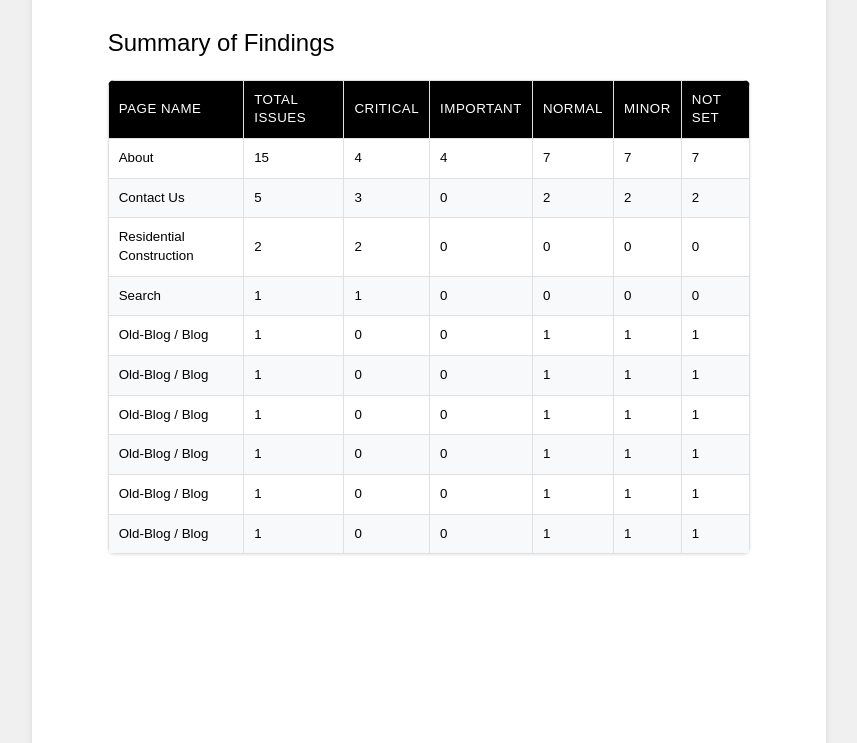
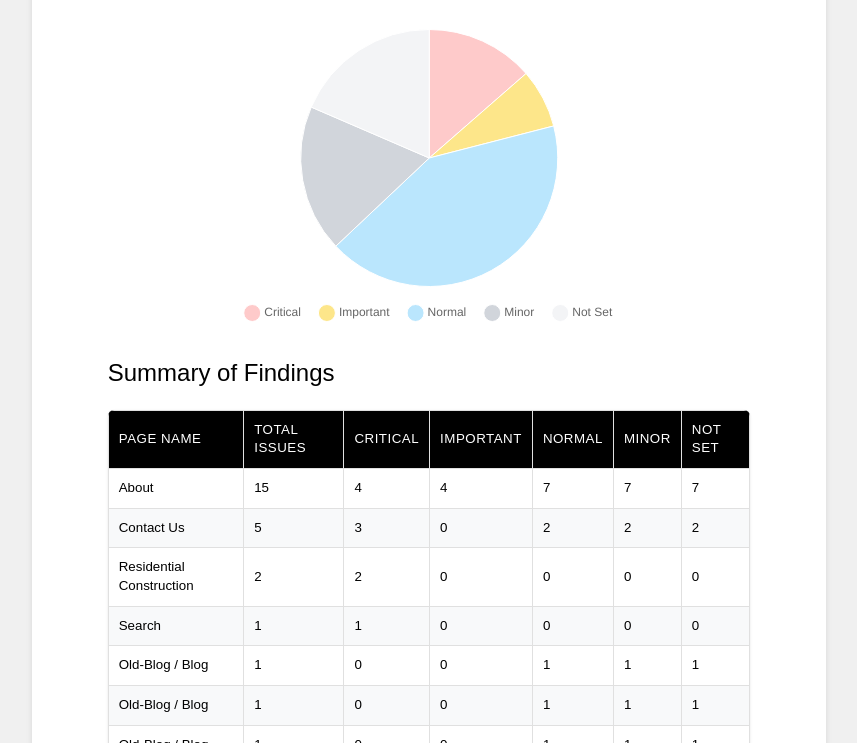
Before and after one commit to rajk270898/Import-Export-to-BugHerd, a website: page brand_Template/brand-template.html in a window 1280 px wide. Shown: the part 3617-4360 px from the top of the page, without its empty margins (211-1068 px from the left). Drawn offline with nearby package versions, Linux system fonts and the light colour scheme.

Commit message:
Pie chart has been added above the Summary findings

```diff
--- a/brand_Template/brand-styles.css
+++ b/brand_Template/brand-styles.css
@@ -1761,6 +1761,20 @@ table tbody tr:hover {
   }
 }
 
+/* Chart Container */
+.chart-container {
+  width: 100%;
+  height: 300px;
+  margin-bottom: 20px;
+  page-break-after: avoid;
+  page-break-inside: avoid;
+}
+
+/* Ensure no extra space on subsequent pages */
+.page-section:not(:first-child) .chart-container {
+  display: none;
+}
+
 /* Print styles for simple tags */
 @media print {
 
--- a/brand_Template/brand-template.html
+++ b/brand_Template/brand-template.html
@@ -210,7 +210,23 @@
     // Additional test data
     { pageName: 'Page 11', total: 3, critical: 1, important: 1, normal: 1, minor: 0, notSet: 0 },
     { pageName: 'Page 12', total: 2, critical: 0, important: 1, normal: 1, minor: 0, notSet: 0 },
-    { pageName: 'Page 13', total: 1, critical: 0, important: 0, normal: 1, minor: 0, notSet: 0 }
+    { pageName: 'Page 13', total: 1, critical: 0, important: 0, normal: 1, minor: 0, notSet: 0 },
+    { pageName: 'Page 14', total: 1, critical: 0, important: 0, normal: 1, minor: 0, notSet: 0 },
+    { pageName: 'Page 15', total: 1, critical: 0, important: 0, normal: 1, minor: 0, notSet: 0 },
+    { pageName: 'Page 16', total: 1, critical: 0, important: 0, normal: 1, minor: 0, notSet: 0 },
+    { pageName: 'Page 17', total: 1, critical: 0, important: 0, normal: 1, minor: 0, notSet: 0 },
+    { pageName: 'Page 18', total: 1, critical: 0, important: 0, normal: 1, minor: 0, notSet: 0 },
+    { pageName: 'Page 19', total: 1, critical: 0, important: 0, normal: 1, minor: 0, notSet: 0 },
+    { pageName: 'Page 20', total: 1, critical: 0, important: 0, normal: 1, minor: 0, notSet: 0 },
+    { pageName: 'Page 21', total: 1, critical: 0, important: 0, normal: 1, minor: 0, notSet: 0 },
+    { pageName: 'Page 22', total: 1, critical: 0, important: 0, normal: 1, minor: 0, notSet: 0 },
+    { pageName: 'Page 23', total: 1, critical: 0, important: 0, normal: 1, minor: 0, notSet: 0 },
+    { pageName: 'Page 24', total: 1, critical: 0, important: 0, normal: 1, minor: 0, notSet: 0 },
+    { pageName: 'Page 25', total: 1, critical: 0, important: 0, normal: 1, minor: 0, notSet: 0 },
+    { pageName: 'Page 26', total: 1, critical: 0, important: 0, normal: 1, minor: 0, notSet: 0 },
+    { pageName: 'Page 27', total: 1, critical: 0, important: 0, normal: 1, minor: 0, notSet: 0 },
+    { pageName: 'Page 28', total: 1, critical: 0, important: 0, normal: 1, minor: 0, notSet: 0 },
+    { pageName: 'Page 29', total: 1, critical: 0, important: 0, normal: 1, minor: 0, notSet: 0 },
   ];
 
   // Function to create a page section with table
@@ -233,10 +249,35 @@
       </div>
     `;
 
-    // Create table container
+    // Create findings container with chart
     const container = document.createElement('div');
     container.className = 'findings-container';
-    container.innerHTML = `
+
+    // Add chart container only on first page
+    if (pageNumber === 1) {
+      const chartContainer = document.createElement('div');
+      chartContainer.className = 'chart-container';
+      chartContainer.style.marginBottom = '30px';
+      chartContainer.style.height = '300px';
+      chartContainer.style.position = 'relative'; // Needed for Chart.js
+      chartContainer.style.width = '100%';
+
+      const canvas = document.createElement('canvas');
+      canvas.id = 'severityChart';
+      canvas.style.display = 'block';
+      canvas.style.height = '300px';
+      canvas.style.width = '100%';
+
+      chartContainer.appendChild(canvas);
+      container.appendChild(chartContainer);
+
+      // Initialize the chart only on first page after a small delay
+      // to ensure the canvas is in the DOM and has dimensions
+      setTimeout(initSeverityChart, 100);
+    }
+
+    // Add findings table
+    container.innerHTML += `
       <h2>Summary of Findings</h2>
       <table class="findings-table">
         <thead>
@@ -452,22 +493,48 @@
 
   // Initialize the pie chart
   function initSeverityChart() {
+    console.log('Initializing severity chart...');
+
     const ctx = document.getElementById('severityChart');
-    if (!ctx) return;
+    if (!ctx) {
+      console.error('Canvas element not found');
+      return;
+    }
+
+    // Ensure canvas has dimensions
+    const container = ctx.parentElement;
+    console.log('Container dimensions:', container.offsetWidth, 'x', container.offsetHeight);
+
+    if (container.offsetWidth === 0 || container.offsetHeight === 0) {
+      console.error('Chart container has no dimensions');
+      // Try again after a short delay
+      setTimeout(initSeverityChart, 100);
+      return;
+    }
 
     const severityCounts = countIssuesBySeverity();
+    console.log('Severity counts:', severityCounts);
 
+    // Ensure we have some data to display
+    const totalIssues = Object.values(severityCounts).reduce((a, b) => a + b, 0);
+    if (totalIssues === 0) {
+      console.warn('No issues found to display in the chart');
+      container.innerHTML = '<p>No issues found to display in the chart</p>';
+      return;
+    }
+
+    try {
       new Chart(ctx, {
         type: 'pie',
         data: {
           labels: ['Critical', 'Important', 'Normal', 'Minor', 'Not Set'],
           datasets: [{
             data: [
-            severityCounts.critical,
-            severityCounts.important,
-            severityCounts.normal,
-            severityCounts.minor,
-            severityCounts.notset
+              severityCounts.critical || 0,
+              severityCounts.important || 0,
+              severityCounts.normal || 0,
+              severityCounts.minor || 0,
+              severityCounts.notset || 0
             ],
             backgroundColor: [
               '#fecaca', // Critical - light red
@@ -482,12 +549,19 @@
         options: {
           responsive: true,
           maintainAspectRatio: false,
+          animation: {
+            animateScale: true,
+            animateRotate: true
+          },
           plugins: {
             legend: {
               position: 'bottom',
               labels: {
                 usePointStyle: true,
-              padding: 20
+                padding: 20,
+                font: {
+                  size: 12
+                }
               }
             },
             tooltip: {
@@ -504,10 +578,18 @@
           }
         }
       });
+      console.log('Chart initialized successfully');
+    } catch (error) {
+      console.error('Error initializing chart:', error);
+      container.innerHTML = '<p>Error initializing chart. Please check console for details.</p>';
+    }
   }
 
   // Generate all tables when the DOM is fully loaded
   document.addEventListener('DOMContentLoaded', function() {
+    // Initialize the pie chart on the first page
+    initSeverityChart();
+
     // Find the Key Highlights section
     const keyHighlightsSection = Array.from(document.querySelectorAll('.page-section')).find(section => {
       return section.querySelector('h1')?.textContent === 'Key Highlights';
```
Lines whose indentation alone changed are shown as unchanged.
